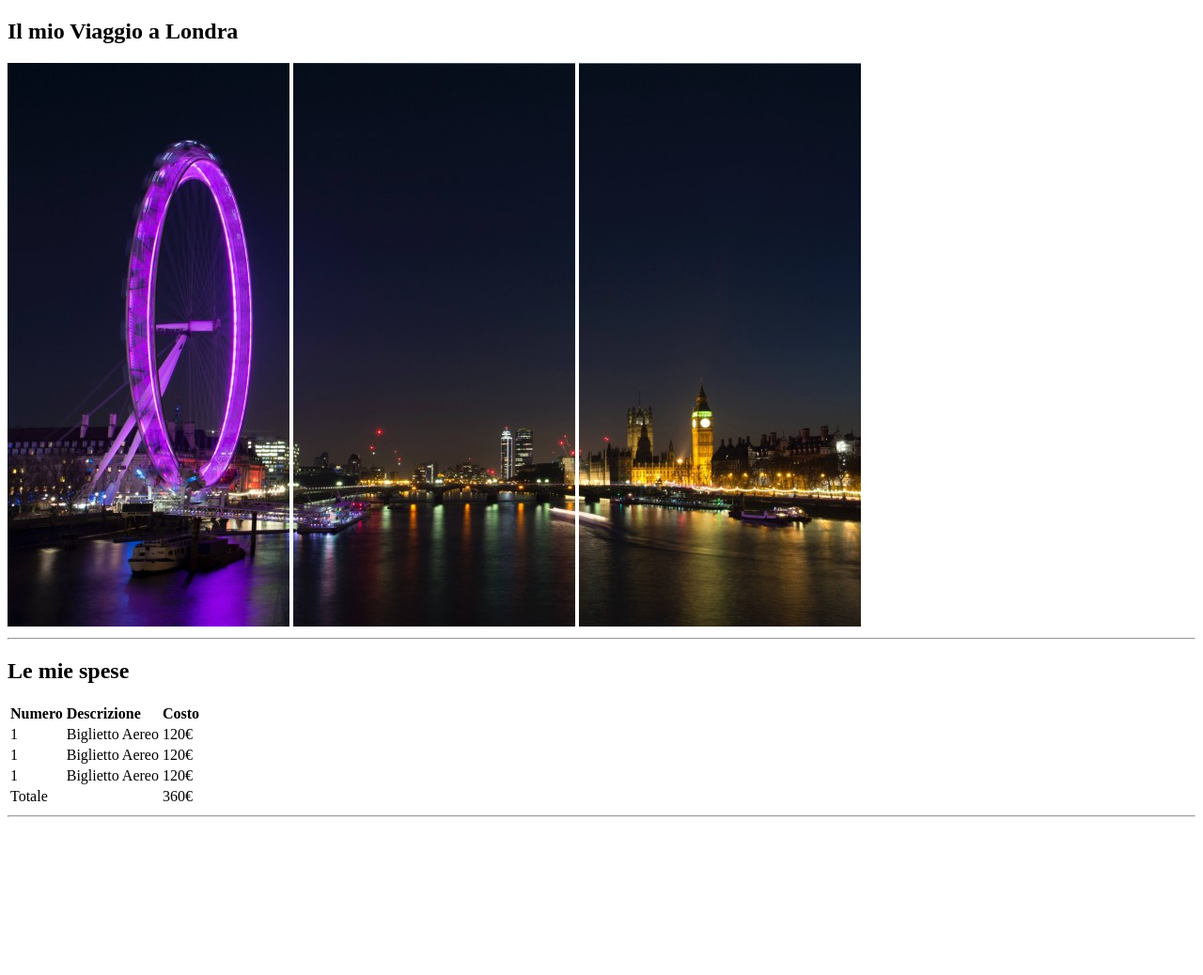
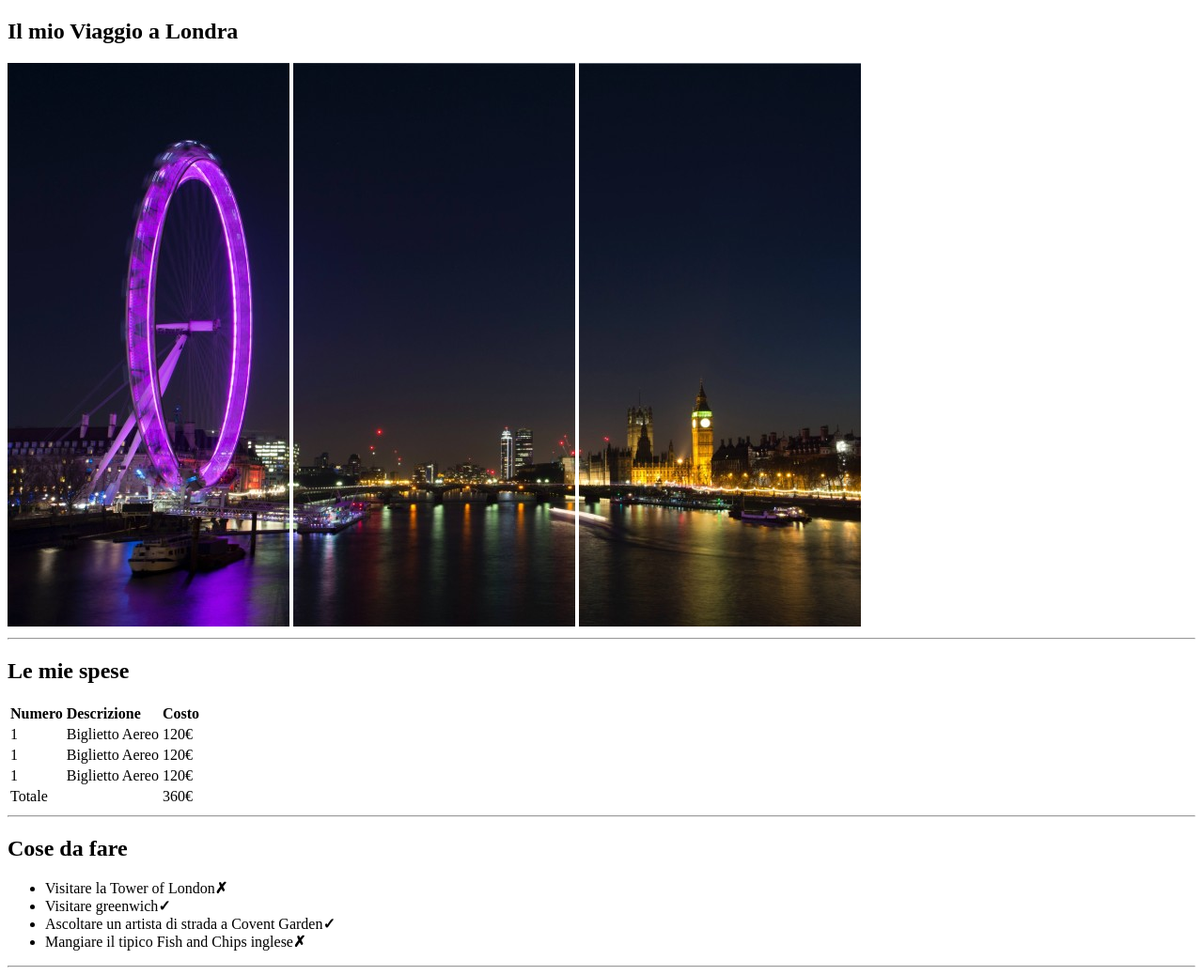
Before and after one commit to DavideVin01/html-london-trip, a plain HTML site: page index.html in a window 1280 px wide. Shown: the whole page at 94% size. Before the commit the page ends 878 px from the top, so only its background shows below. Drawn offline with Linux system fonts and the light colour scheme.

Commit message:
adds unordered list

```diff
--- a/index.html
+++ b/index.html
@@ -57,5 +57,15 @@
         </table>
     </section>
     <hr>
+    <section id="unordered-list">
+        <h2>Cose da fare</h2>
+        <ul>
+            <li>Visitare la Tower of London<strong>&cross;</strong></li>
+            <li>Visitare greenwich<strong>&check;</strong></li>
+            <li>Ascoltare un artista di strada a Covent Garden<strong>&check;</strong></li>
+            <li>Mangiare il tipico Fish and Chips inglese<strong>&cross;</strong></li>
+        </ul>
+    </section>
+    <hr>
 </body>
 </html>
```
